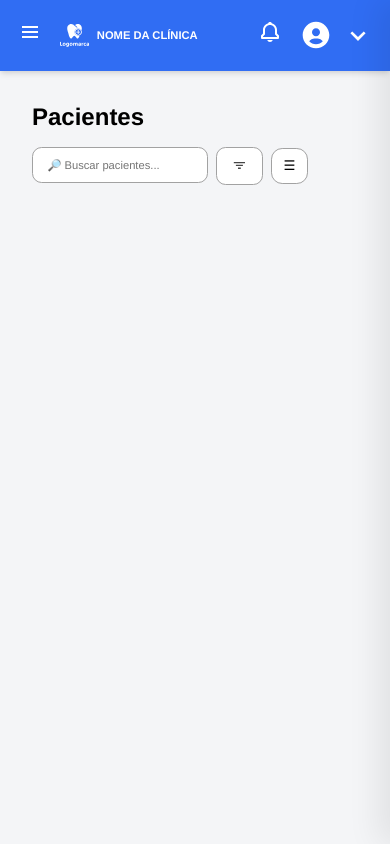
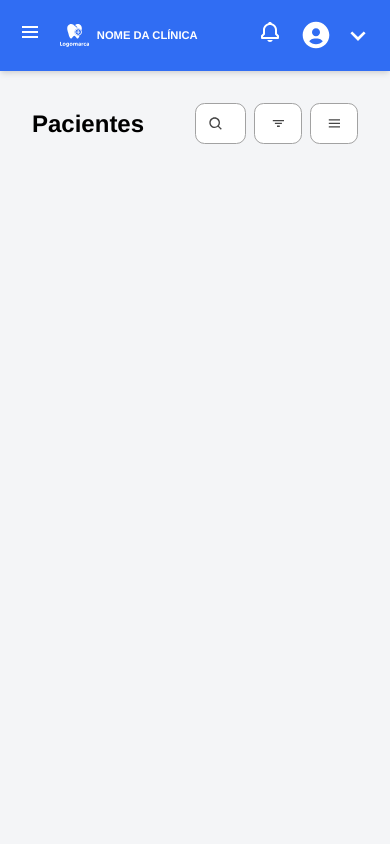
Before and after one commit to EmanuelScapim/CliniGest---PI, a React app in the folder frontend/: page /inicio in a window 390 px wide. Built offline with nearby package versions, Linux system fonts and the light colour scheme; the HTML template or start-up script is replaced by a standard one; a web font is replaced by a local one.

Commit message:
fix: Conserta funcionalidade do title header

```diff
--- a/frontend/src/components/buttons/MiniButtonType2.jsx
+++ b/frontend/src/components/buttons/MiniButtonType2.jsx
@@ -1,4 +1,4 @@
-export default function MiniButtonType2({ type, className, id, onClick, children='Mini botão tipo 2' }) {
+export default function MiniButtonType2({ type, className, id, onClick, children='Mini botão tipo 2', ...buttonProps }) {
     const styles = {
         style: {
             display:'flex',
@@ -16,7 +16,7 @@ export default function MiniButtonType2({ type, className, id, onClick, children
         },
     }
     return (
-        <button type={type} className={className} id={id} onClick={onClick} style={styles.style}>
+        <button type={type} className={className} id={id} onClick={onClick} style={styles.style} {...buttonProps}>
             {children}
         </button>
     );
--- a/frontend/src/components/inputs/Searchbar.jsx
+++ b/frontend/src/components/inputs/Searchbar.jsx
@@ -1,12 +1,11 @@
-export default function Searchbar() {
+import { BiSearch } from 'react-icons/bi';
+import css from './Searchbar.module.css';
+
+export default function Searchbar({ id, className }) {
     const styles = {
         style: {
-            width:'max-content',
-            display: 'flex',
-            alignItems: 'center',
-            justifyContent: 'center',
-            gap: '.3rem',
-            padding: '.7rem .9rem',
+            width: '100%',
+            padding: '.7rem .9rem .7rem 2.2rem',
             border: '1px solid #a2a2a2',
             borderRadius: '.6rem',
             backgroundColor: '#ffff',
@@ -16,11 +15,16 @@ export default function Searchbar() {
         }
     }
     return (
-        <input
-            type="text"
-            placeholder="🔎 Buscar pacientes...  "
-            id="searchbar"
-            style={styles.style}
-        />
+        <div className={`${css.container} searchbar-container`}>
+            <BiSearch className={css.icon} aria-hidden="true" />
+            <input
+                type="text"
+                placeholder="Buscar pacientes..."
+                id={id}
+                aria-label="Buscar pacientes"
+                style={styles.style}
+                className={className}
+            />
+        </div>
     )
 }
--- /dev/null
+++ b/frontend/src/components/inputs/Searchbar.module.css
@@ -0,0 +1,16 @@
+.container {
+  position: relative;
+  width: 16rem;
+  transition: width 0.2s ease;
+}
+
+.icon {
+  position: absolute;
+  top: 50%;
+  left: 0.8rem;
+  z-index: 1;
+  color: #454545;
+  font-size: 1rem;
+  transform: translateY(-50%);
+  pointer-events: none;
+}
--- a/frontend/src/screens/Inicio.jsx
+++ b/frontend/src/screens/Inicio.jsx
@@ -1,73 +1,95 @@
-// import { useNavigate } from 'react-router-dom';
+import { useState } from 'react';
 import './css/Pacientes.css';
 import './css/General.css'
-import { BiFilter, BiUserPlus, BiTrash, BiSelectMultiple, BiSearch } from "react-icons/bi";
+import { BiFilter, BiUserPlus, BiTrash, BiSelectMultiple, BiMenu, BiX } from "react-icons/bi";
 import { LuChevronsDownUp } from "react-icons/lu";
 import MiniBtnType1 from '../components/buttons/MiniButtonType1';
 import MiniBtnType2 from '../components/buttons/MiniButtonType2';
-import Searchbar from '../components/inputs/Searchbar'
+import Searchbar from '../components/inputs/Searchbar';
 
 export default function Inicio() {
+  const [isMobileMenuOpen, setIsMobileMenuOpen] = useState(false);
+
+  const mobileActionButtons = (
+    <>
+      <MiniBtnType1 type="button" className="mobile-sidebar-button">
+        <BiUserPlus className="icon" />Novo
+      </MiniBtnType1>
+      <MiniBtnType2 type="button" className="mobile-sidebar-button">
+        <BiTrash className="icon" />Excluir
+      </MiniBtnType2>
+      <MiniBtnType2 type="button" className="mobile-sidebar-button">
+        <LuChevronsDownUp className="icon" />Ordenar
+      </MiniBtnType2>
+      <MiniBtnType2 type="button" className="mobile-sidebar-button">
+        <BiSelectMultiple className="icon" />Selecionar
+      </MiniBtnType2>
+    </>
+  );
+
   return (
     <main>
       <form action="#" id="form">
 
         <div className="title-header">
           <a href="#">
-            <h1>Pacientes</h1>
+            <h1 className='title'>Pacientes</h1>
           </a>
 
           <div className="action-buttons" id="pac-action-buttons">
             <div id="searchbar-group">
-              <Searchbar></Searchbar>
-              <MiniBtnType2>{<BiFilter className='icon'></BiFilter>}</MiniBtnType2>
+              <Searchbar id="searchbar" className="searchbar" />
+              <MiniBtnType2 type="button" className="mobile-action-button">
+                <BiFilter className="icon" />
+              </MiniBtnType2>
             </div>
 
             <div id="desktop-actions">
-              <a href="../telas/cadastro-pac.html" className="action-button" id="novoa">
-                <MiniBtnType1>{<BiUserPlus className='icon'></BiUserPlus>}Novo</MiniBtnType1>
-              </a>
-              <MiniBtnType2>{<BiTrash className='icon'></BiTrash>}Excluir</MiniBtnType2>
-              <MiniBtnType2>{<LuChevronsDownUp className='icon'></LuChevronsDownUp>}Ordenar</MiniBtnType2>
-              <MiniBtnType2>{<BiSelectMultiple className='icon'></BiSelectMultiple>}Selecionar</MiniBtnType2>
+              {mobileActionButtons}
             </div>
 
             <div id="mobile-menu-wrapper">
+              <MiniBtnType2
+                id="menu-button"
+                className="mobile-action-button"
+                type="button"
+                aria-expanded={isMobileMenuOpen}
+                aria-controls="mobile-action-menu"
+                onClick={() => setIsMobileMenuOpen(true)}
+              >
+                <BiMenu className="icon" />
+              </MiniBtnType2>
+
               <button
-                className="action-button"
-                id="menu-button"
+                id="mobile-sidebar-backdrop"
+                className={isMobileMenuOpen ? 'visible' : ''}
                 type="button"
-                aria-expanded="false"
-                aria-controls="mobile-action-menu"
-              >
-                <span className="menu-icon">☰</span>
-              </button>
+                aria-label="Fechar menu de ações"
+                onClick={() => setIsMobileMenuOpen(false)}
+                aria-hidden={!isMobileMenuOpen}
+                tabIndex={isMobileMenuOpen ? 0 : -1}
+              ></button>
 
-              {/* overlay que bloqueia o conteúdo ao abrir a sidebar */}
-              <div
-                id="mobile-sidebar-backdrop"
-                className="hidden"
-                aria-hidden="true"
-              ></div>
-
-              {/* sidebar direita que conterá os botões */}
               <aside
                 id="mobile-sidebar"
-                className="mobile-sidebar"
-                aria-hidden="true"
+                className={isMobileMenuOpen ? 'open' : ''}
+                aria-hidden={!isMobileMenuOpen}
+                inert={!isMobileMenuOpen}
               >
                 <div className="mobile-sidebar-header">
-                  <button
+                  <MiniBtnType2
                     id="mobile-sidebar-close"
-                    className="action-button"
-                    aria-label="Fechar menu"
+                    className="mobile-sidebar-close"
+                    onClick={() => setIsMobileMenuOpen(false)}
                     type="button"
                   >
-                    <img src="../img/Vector.svg" alt="Fechar" />
-                    <p>Fechar</p>
-                  </button>
+                    <BiX className="icon" />
+                    Fechar
+                  </MiniBtnType2>
                 </div>
-                <div id="mobile-action-menu" className="mobile-action-menu"></div>
+                <div id="mobile-action-menu" className="mobile-action-menu">
+                  {mobileActionButtons}
+                </div>
               </aside>
             </div>
           </div>
--- a/frontend/src/screens/css/Pacientes.css
+++ b/frontend/src/screens/css/Pacientes.css
@@ -51,22 +51,24 @@ a{
   top: 0;
   right: 0;
   height: 100vh;
-  max-width: 90vw;
+  /* width: min(20rem, 90vw); */
   background-color: #e6e6e6; /* match left sidebar */
   box-shadow: -12px 0 30px rgba(0, 0, 0, 0.08);
   z-index: 950;
   transform: translateX(100%);
-  transition: transform 0.25s ease;
+  transition: transform 0.3s ease-in-out, visibility 0.3s ease-in-out;
   display: flex;
   flex-direction: column;
   padding: 0.75rem;
   gap: 0.5rem;
   pointer-events: none;
+  visibility: hidden;
 }
 
 #mobile-sidebar.open {
   transform: translateX(0);
   pointer-events: auto;
+  visibility: visible;
 }
 
 #mobile-sidebar-backdrop {
@@ -78,12 +80,14 @@ a{
   background-color: rgba(0, 0, 0, 0);
   z-index: 900;
   transition:
-    background-color 0.25s ease,
-    visibility 0.25s ease,
-    opacity 0.25s ease;
+    background-color 0.3s ease-in-out,
+    visibility 0.3s ease-in-out,
+    opacity 0.3s ease-in-out;
   pointer-events: none;
   visibility: hidden;
   opacity: 0;
+  padding: 0;
+  border: 0;
 }
 
 #mobile-sidebar-backdrop.visible {
@@ -100,18 +104,18 @@ a{
   padding-top: 0.5rem;
 }
 
-#mobile-menu-wrapper .action-button {
-  justify-content: flex-start;
+#mobile-action-menu .new-action-button,
+#mobile-action-menu .mobile-sidebar-button {
   width: 100%;
 }
-#mobile-menu-wrapper .action-button p {
-  margin: 0;
-}
-#menu-button {
+
+#mobile-action-menu .mobile-sidebar-button {
+  justify-content: flex-start;
+  padding-left: 1rem;
 }
 
 /* BOTOES DO HEADER DE TÍTULO - BOTAO ADICIONAR NOVO */
-#novoa{
+.new-action-button {
   background-color: transparent;
   padding: 0;
   margin: 0;
@@ -131,13 +135,13 @@ a{
   gap: 0.5rem;
 }
 
-#searchbar {
+/* #searchbar {
   height: 100%;
   padding: 0.5rem 0.8rem;
   border-radius: 0.7rem;
   background-color: var(--buttonColor);
   border: 1px solid var(--buttonBorderColor);
-}
+} */
 
 /* MAIN - CARDS */
 
@@ -208,6 +212,10 @@ a{
 /* celular 576px */
 
 @media (max-width: 576px) {
+  /* .title-header h1{
+    font-size: 150%;
+    color: red;
+  } */
   .action-button {
     p {
       display: contents;
@@ -244,4 +252,36 @@ a{
     right: 0;
     left: 0;
   }
+  #searchbar-group .searchbar-container {
+    width: 3rem;
+  }
+
+  #searchbar-group .searchbar-container:focus-within {
+    width: 12rem;
+  }
+  #searchbar-group{
+    gap: .7rem;
+  }
+
+  #searchbar-group .searchbar {
+    height: 2.6rem;
+    overflow: hidden;
+    white-space: nowrap;
+  }
+
+  #pac-action-buttons .mobile-action-button {
+    width: 3rem;
+    height: 2.6rem;
+    padding: 0 !important;
+  }
+
+  #mobile-action-menu .new-action-button,
+  #mobile-action-menu .mobile-sidebar-button {
+    width: 100%;
+  }
+
+  #mobile-sidebar-close {
+    align-self: flex-end;
+    width: 100%;
+  }
 }
```
